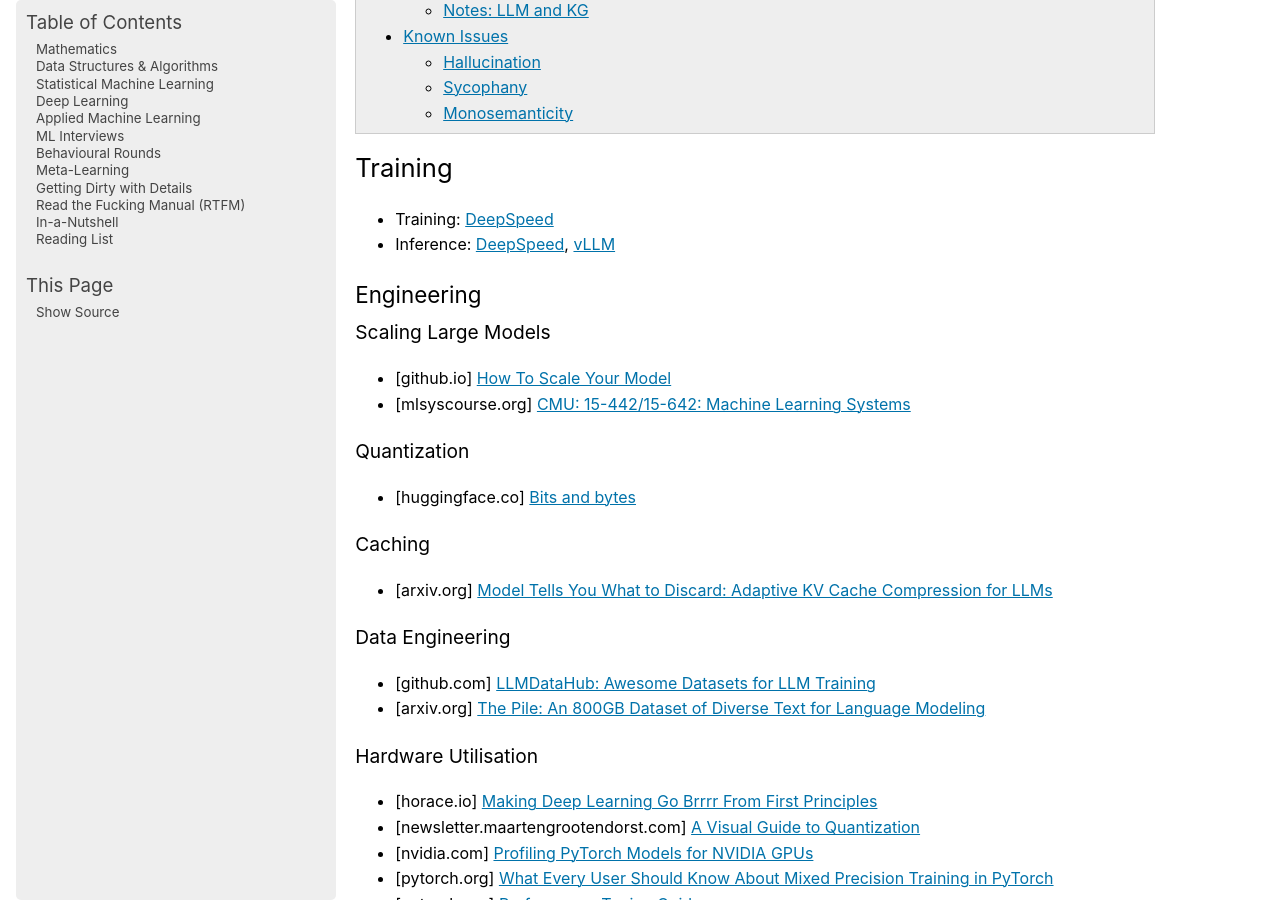
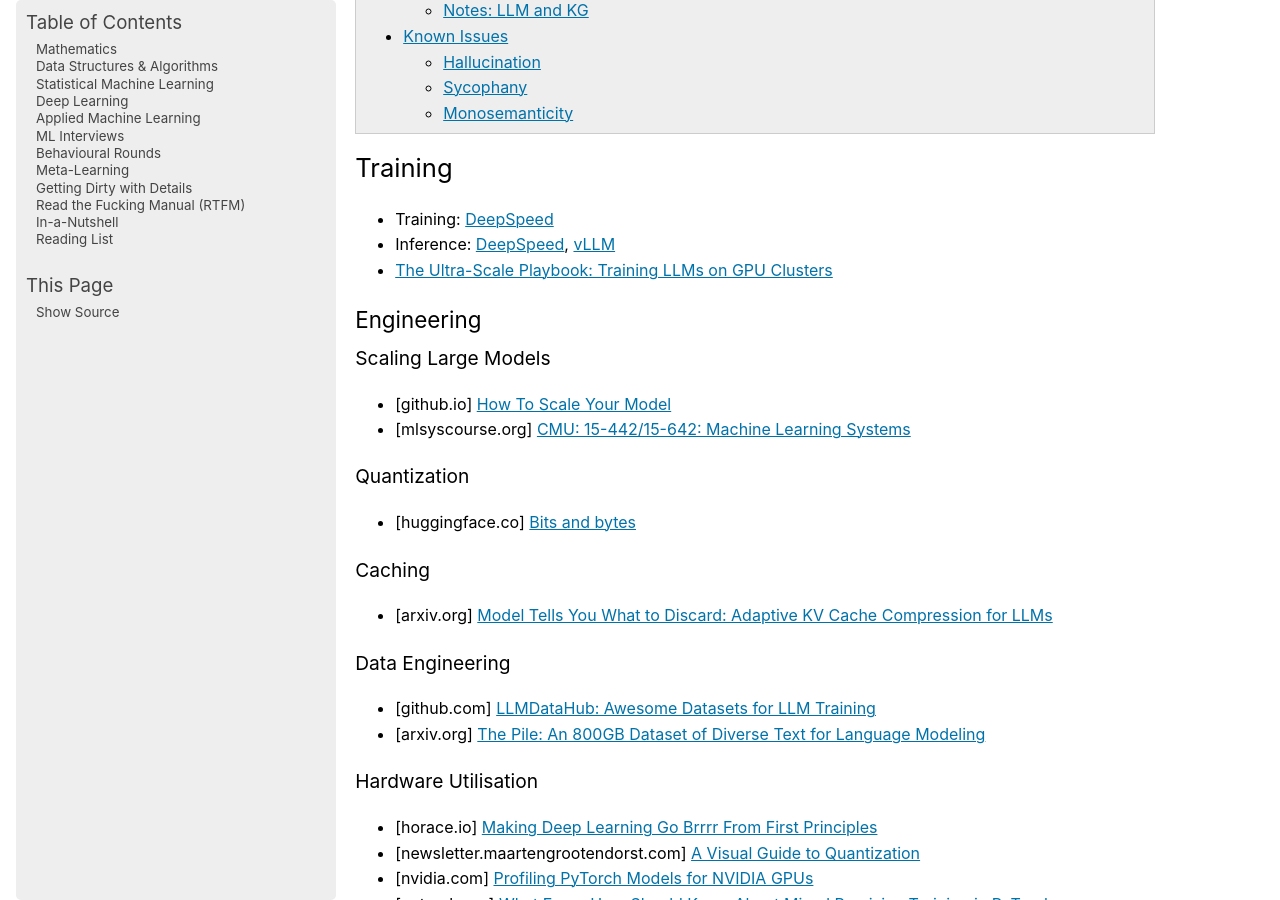
Before and after one commit to uselesstechjunks/leetcode, a Sphinx documentation site: the page built from docs/source/applied/methods/llm.rst, in a window 1280 px wide and 900 px high, scrolled down 566 px. Built offline with Sphinx 7.4.7, drawn with Linux system fonts in a browser that asks for light colours; pages that are not in the unit, such as notebooks, are missing from menus.

Commit message:
Update llm.rst

```diff
--- a/docs/source/applied/methods/llm.rst
+++ b/docs/source/applied/methods/llm.rst
@@ -11,6 +11,7 @@ Training
 *****************************************************************************************
 * Training: `DeepSpeed <https://www.deepspeed.ai/training/>`_
 * Inference: `DeepSpeed <https://www.deepspeed.ai/inference/>`_, `vLLM <https://docs.vllm.ai/en/latest/index.html>`_
+* `The Ultra-Scale Playbook: Training LLMs on GPU Clusters <https://huggingface.co/spaces/nanotron/ultrascale-playbook>`_
 
 Engineering
 =========================================================================================
```
